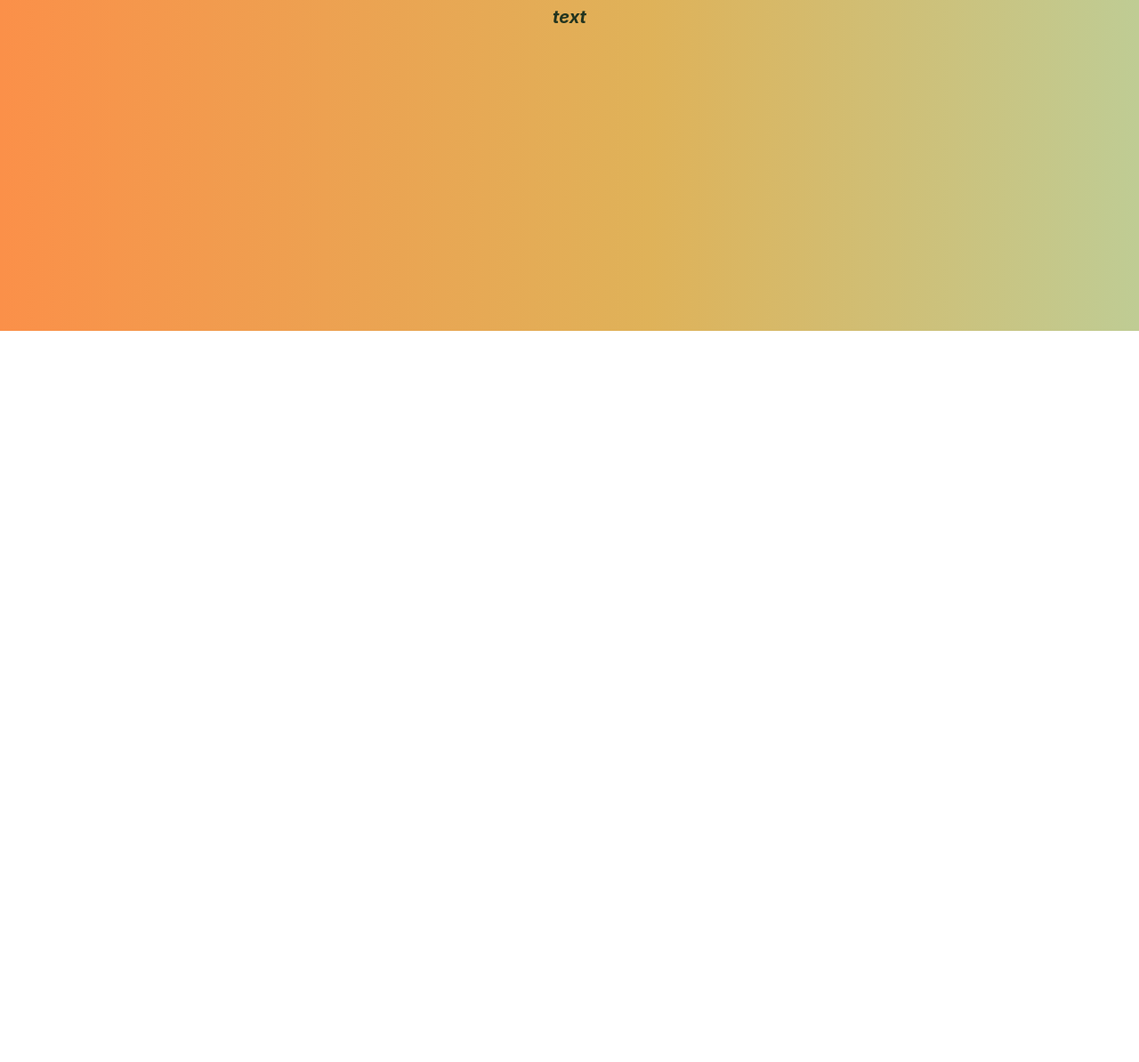
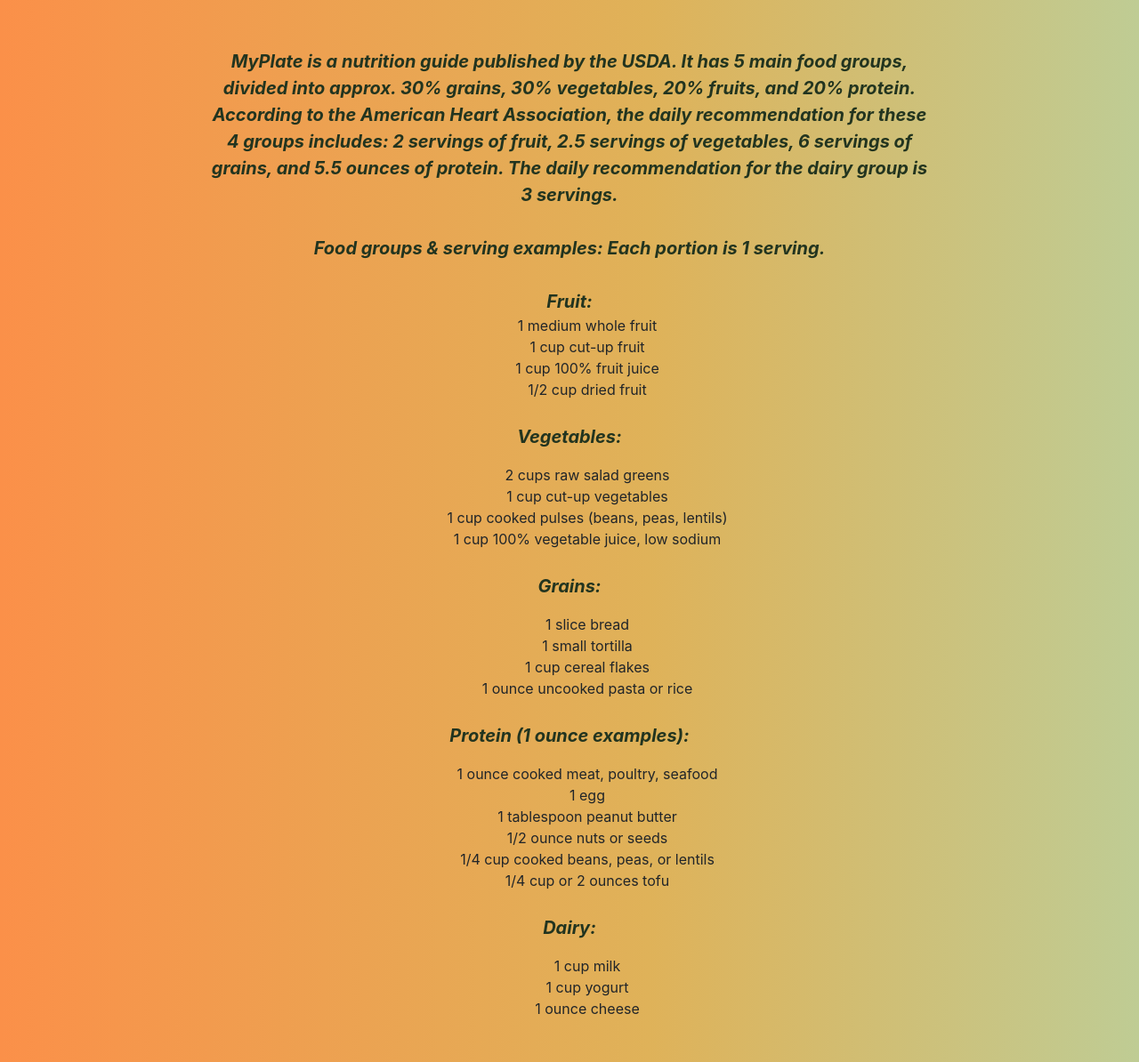
Before and after one commit to mariamb81/Nutrimenta, a plain HTML site: page public/plateguide.html in a window 1280 px wide. Shown: the part 428-1622 px from the top of the page at 89% size. Before the commit the page ends 800 px from the top, so only its background shows below. Drawn offline with nearby package versions, Linux system fonts and the light colour scheme; some packages are replaced by stand-ins of ours.

Commit message:
final commit before deployment
Signed-off-by: mariamb81 <mariam.busari81@gmail.com>

```diff
--- a/public/js/form.js
+++ b/public/js/form.js
@@ -26,7 +26,7 @@ const readfromDB = (userId) => {
   const tagsRef = firebase.database().ref(`users/${googleUserId.uid}/profile/tags`);
   tagsRef.on('value', (snapshot) => {
     const data = snapshot.val();
-    console.log(data)
+    // console.log(data)
     renderDataAsHtml(data);
   });
 };
--- a/public/plateguide.html
+++ b/public/plateguide.html
@@ -59,14 +59,67 @@
     </nav>
 
   <div class="cover-container d-flex w-100 h-100 p-3 mx-auto flex-column text-center">
-<main class="px-3">
+   <main class="px-3">
     <h1>Your Plate Guide</h1>
-      <div id="chart">
+      <div id="chart" style="text-align: center; padding-left: 500px;">
       </div>
 
+    <p class="lead" style="color: #22341F; font-weight: bold; font-style: italic; padding-top: 50px; margin: auto; padding-left: 200px; padding-right: 200px;">MyPlate is a nutrition guide published by the USDA. It has 5 main food groups, divided into approx. 30% grains, 30% vegetables, 20% fruits, and 20% protein. According to the American Heart Association, the daily recommendation for these 4 groups includes: 2 servings of fruit, 2.5 servings of vegetables, 6 servings of grains, and 5.5 ounces of protein. The daily recommendation for the dairy group is 3 servings.
+      <br><br>
+      Food groups & serving examples: Each portion is 1 serving.
+      <br><br>
+      Fruit:
+      <ul style="list-style-type: none;">
+        <li>1 medium whole fruit</li>
+        <li>1 cup cut-up fruit</li>
+        <li>1 cup 100% fruit juice</li>
+        <li>1/2 cup dried fruit</li>
+      </ul>
 
-    <p class="lead" style="color: #22341F; font-weight: bold; font-style: italic;">text</p>
+      </p>
+      <p class="lead" style="color: #22341F; font-weight: bold; font-style: italic; padding-top: 10px;">
+      Vegetables:
+       <ul style="list-style-type: none;">
+        <li>2 cups raw salad greens</li>
+        <li>1 cup cut-up vegetables</li>
+        <li>1 cup cooked pulses (beans, peas, lentils)</li>
+        <li>1 cup 100% vegetable juice, low sodium</li>
+      </ul>
+    </p>
+
+      <p class="lead" style="color: #22341F; font-weight: bold; font-style: italic; padding-top: 10px;">
+      Grains:
+       <ul style="list-style-type: none;">
+        <li>1 slice bread</li>
+        <li>1 small tortilla</li>
+        <li>1 cup cereal flakes</li>
+        <li>1 ounce uncooked pasta or rice</li>
+      </ul>
+  </p>
+
+  <p class="lead" style="color: #22341F; font-weight: bold; font-style: italic; padding-top: 10px;">
+      Protein (1 ounce examples):
+       <ul style="list-style-type: none;">
+        <li>1 ounce cooked meat, poultry, seafood</li>
+        <li>1 egg</li>
+        <li>1 tablespoon peanut butter</li>
+        <li>1/2 ounce nuts or seeds</li>
+        <li>1/4 cup cooked beans, peas, or lentils</li>
+        <li>1/4 cup or 2 ounces tofu</li>
+
+      </ul>
+</p>
+
+<p class="lead" style="color: #22341F; font-weight: bold; font-style: italic; padding-top: 10px;">
+      Dairy:
+       <ul style="list-style-type: none;">
+        <li>1 cup milk</li>
+        <li>1 cup yogurt</li>
+        <li>1 ounce cheese</li>
+      </ul>
+      </p>
     </main>
+
     <!-- Footer -->
     <footer class="mt-auto text-white-50">
     <p></p>
```
Also changed, not shown: public/about.html (+6 -6 lines), public/resources.html (+4 -1 lines).
